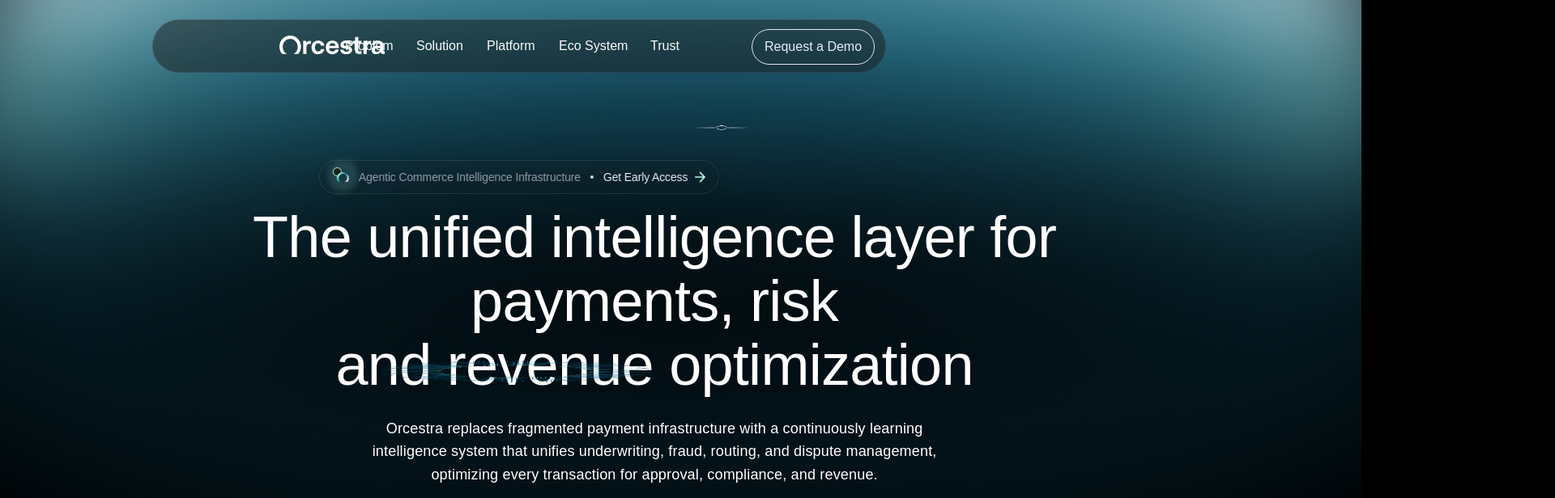
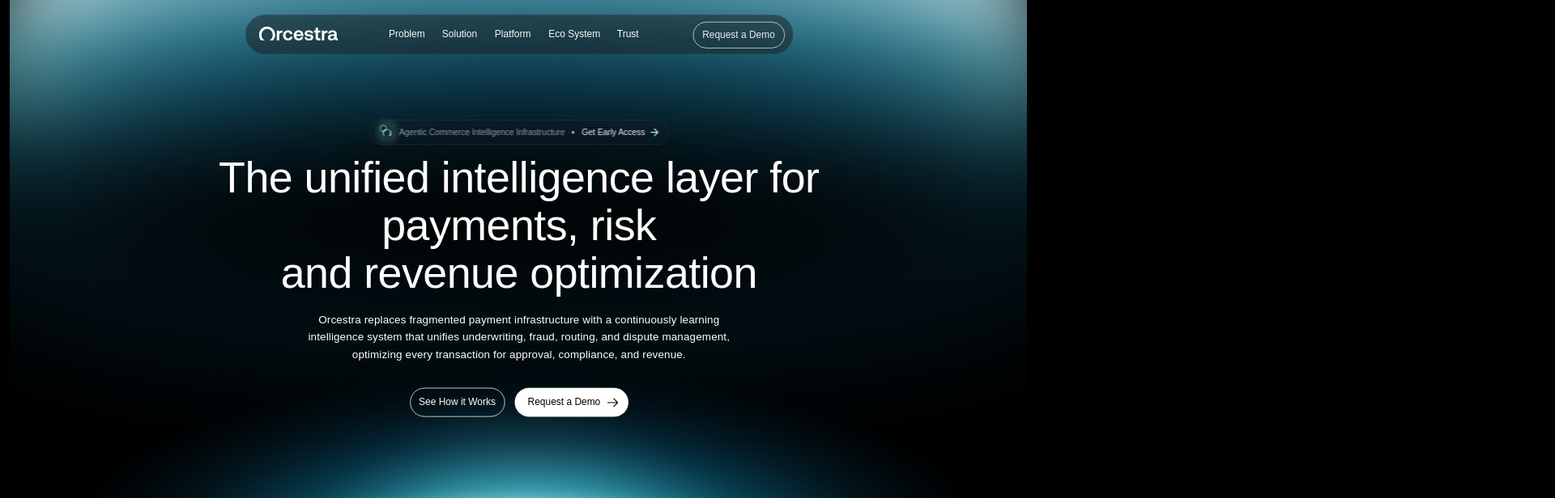
Before and after one commit to Musashi-99/f333, a React (Vite) app: page / in a window 1280 px wide. Shown: the top 616 px of the page at 81% size, 1920 px wide, since content can reach past the window. Built offline with nearby package versions, Linux system fonts and the light colour scheme.

Commit message:
Update OrcestraLanding and index.css

```diff
--- a/src/OrcestraLanding.tsx
+++ b/src/OrcestraLanding.tsx
@@ -48,9 +48,44 @@
 const imgLine42 = new URL('./assets/figma/30fd22d106fdce0fa9ae03bbe951eb1ee21fc1f7.svg', import.meta.url).href;
 const imgLine43 = new URL('./assets/figma/b24104c17712ace1be8fd07d072beb87ed4d8817.svg', import.meta.url).href;
 
+const ARTBOARD_W = 1681;
+const ARTBOARD_H = 12992;
+
 export default function OrcestraLanding() {
+  const [scale, setScale] = React.useState(1);
+
+  React.useEffect(() => {
+    const update = () => {
+      const vw = window.innerWidth || ARTBOARD_W;
+      // keep a little gutter so we never trigger horizontal scrollbars
+      const gutter = vw < 640 ? 16 : 24;
+      const next = Math.min(1, Math.max(0.1, (vw - gutter) / ARTBOARD_W));
+      setScale(next);
+    };
+
+    update();
+    window.addEventListener('resize', update, { passive: true });
+    return () => window.removeEventListener('resize', update);
+  }, []);
+
   return (
-    <div className="bg-black relative size-full" data-node-id="13246:1546" data-name="Orcestra/26 Landing">
+    <div className="bg-black min-h-screen w-full overflow-x-hidden">
+      <div
+        className="mx-auto overflow-hidden"
+        style={{
+          width: ARTBOARD_W * scale,
+          height: ARTBOARD_H * scale,
+        }}
+      >
+        <div
+          style={{
+            width: ARTBOARD_W,
+            height: ARTBOARD_H,
+            transform: `scale(${scale})`,
+            transformOrigin: 'top left',
+          }}
+        >
+          <div className="bg-black relative size-full" data-node-id="13246:1546" data-name="Orcestra/26 Landing">
       <div className="absolute flex h-[727px] items-center justify-center left-0 top-[-3px] w-[1681px]">
         <div className="flex-none rotate-180">
           <div className="h-[727px] overflow-clip relative w-[1681px]" data-node-id="13246:1548" data-name="Footer">
@@ -1271,5 +1306,8 @@
         </div>
       </div>
     </div>
+        </div>
+      </div>
+    </div>
   );
 }
--- a/src/index.css
+++ b/src/index.css
@@ -7,6 +7,7 @@
 body {
   margin: 0;
   background: #000;
+  overflow-x: hidden;
 }
 
 #root {
@@ -15,4 +16,5 @@
   margin: 0;
   border: 0;
   text-align: left;
+  overflow-x: hidden;
 }
```
